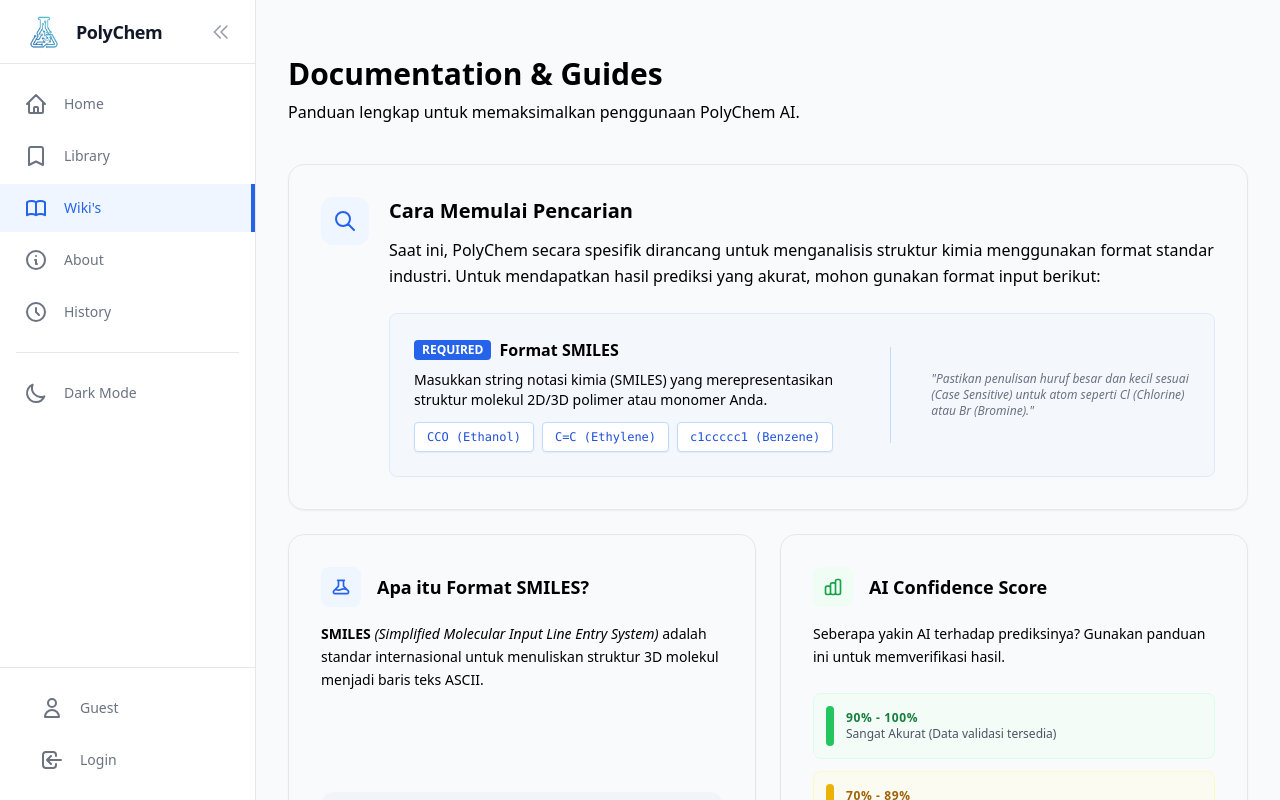
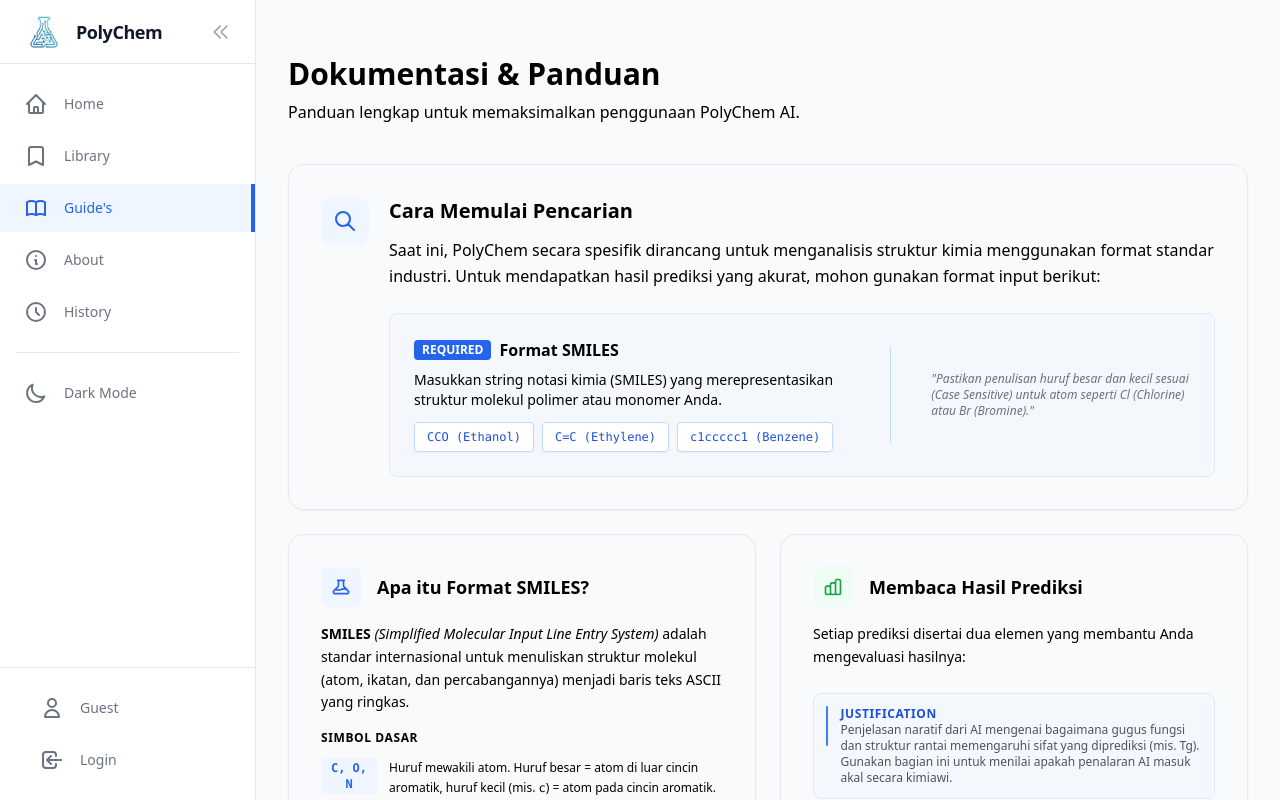
Before and after one commit to NovaChemAI/polychem_ai_project_asah_2025, a React (Vite) app in the folder polychem-ai_frontend/: page /wiki in a window 1280 px wide. Built offline with nearby package versions, Linux system fonts and the light colour scheme; no server answers.

Commit message:
perubahan pada guide

```diff
--- a/polychem-ai_frontend/src/components/layout/DashboardLayout.tsx
+++ b/polychem-ai_frontend/src/components/layout/DashboardLayout.tsx
@@ -68,7 +68,7 @@
       onItemClick={onItemClick}
       isOpen={isOpen}
       to="/wiki"
-      label="Wiki's"
+      label="Guide's"
       active={isActive("/wiki")}
       icon={
         <svg
--- a/polychem-ai_frontend/src/pages/WikiPage.tsx
+++ b/polychem-ai_frontend/src/pages/WikiPage.tsx
@@ -3,9 +3,7 @@
     <div className="max-w-6xl mx-auto pb-10">
       {/* Header Section */}
       <div className="mb-10 text-center md:text-left pt-6">
-        {/* Update: text-main */}
-        <h1 className="text-3xl font-extrabold text-main">Documentation & Guides</h1>
-        {/* Update: text-muted */}
+        <h1 className="text-3xl font-extrabold text-main">Dokumentasi & Panduan</h1>
         <p className="text-muted mt-2">Panduan lengkap untuk memaksimalkan penggunaan PolyChem AI.</p>
       </div>
 
@@ -13,39 +11,29 @@
       <div className="grid grid-cols-1 md:grid-cols-2 gap-6">
 
         {/* --- CARD 1: CARA PENCARIAN (Full Width) --- */}
-        {/* Update: bg-card, border-border, hover states */}
         <div className="col-span-1 md:col-span-2 bg-card rounded-2xl border border-border shadow-sm p-8 hover:shadow-md transition-shadow">
           <div className="flex items-start gap-5">
-            {/* Icon Container */}
-            {/* Update: dark mode colors */}
             <div className="w-12 h-12 rounded-xl bg-blue-50 dark:bg-blue-900/30 flex items-center justify-center flex-shrink-0 text-blue-600 dark:text-blue-400">
               <svg className="w-6 h-6" fill="none" stroke="currentColor" viewBox="0 0 24 24"><path strokeLinecap="round" strokeLinejoin="round" strokeWidth={2} d="M21 21l-6-6m2-5a7 7 0 11-14 0 7 7 0 0114 0z" /></svg>
             </div>
 
             <div className="flex-1">
-              {/* Update: text-main */}
               <h2 className="text-xl font-bold text-main mb-3">Cara Memulai Pencarian</h2>
-              {/* Update: text-muted */}
               <p className="text-muted mb-6 leading-relaxed">
                 Saat ini, PolyChem secara spesifik dirancang untuk menganalisis struktur kimia menggunakan format standar industri. Untuk mendapatkan hasil prediksi yang akurat, mohon gunakan format input berikut:
               </p>
 
               <div className="grid grid-cols-1 md:grid-cols-2 gap-4">
-                {/* Metode: SMILES Format */}
-                {/* Update: border & bg colors for dark mode */}
                 <div className="col-span-2 border border-blue-100 dark:border-blue-900 bg-blue-50/50 dark:bg-blue-900/10 rounded-lg p-6 flex flex-col md:flex-row items-center gap-6">
                   <div className="flex-1">
                     <div className="flex items-center gap-2 mb-2">
                        <span className="bg-blue-600 text-white text-xs font-bold px-2 py-0.5 rounded">REQUIRED</span>
-                       {/* Update: text-main */}
                        <span className="font-semibold text-main">Format SMILES</span>
                     </div>
-                    {/* Update: text-muted */}
                     <p className="text-sm text-muted mb-3">
-                        Masukkan string notasi kimia (SMILES) yang merepresentasikan struktur molekul 2D/3D polimer atau monomer Anda.
+                        Masukkan string notasi kimia (SMILES) yang merepresentasikan struktur molekul polimer atau monomer Anda.
                     </p>
                     <div className="flex flex-wrap gap-2">
-                        {/* Update: code block colors for dark mode */}
                         <div className="text-xs font-mono text-blue-700 dark:text-blue-300 bg-white dark:bg-slate-800 px-3 py-1.5 rounded border border-blue-200 dark:border-slate-600 shadow-sm">
                             CCO (Ethanol)
                         </div>
@@ -58,7 +46,6 @@
                     </div>
                   </div>
 
-                  {/* Visual Hint */}
                   <div className="hidden md:block w-px h-24 bg-blue-200 dark:bg-blue-800 mx-4"></div>
 
                   <div className="md:w-1/3 text-xs text-gray-500 dark:text-gray-400 italic text-center md:text-left">
@@ -79,11 +66,32 @@
             <h2 className="text-lg font-bold text-main">Apa itu Format SMILES?</h2>
           </div>
 
-          <p className="text-muted text-sm mb-4 leading-relaxed flex-grow">
-            <strong>SMILES</strong> <em>(Simplified Molecular Input Line Entry System)</em> adalah standar internasional untuk menuliskan struktur 3D molekul menjadi baris teks ASCII.
+          <p className="text-muted text-sm mb-4 leading-relaxed">
+            <strong>SMILES</strong> <em>(Simplified Molecular Input Line Entry System)</em> adalah standar internasional untuk menuliskan struktur molekul (atom, ikatan, dan percabangannya) menjadi baris teks ASCII yang ringkas.
           </p>
 
-          {/* Update: Code block bg & text for dark mode */}
+          <div className="flex-grow mb-4">
+            <p className="text-xs font-bold text-main uppercase tracking-wider mb-3">Simbol Dasar</p>
+            <div className="space-y-2.5">
+              <div className="flex items-start gap-3">
+                <span className="font-mono text-xs font-bold text-blue-600 dark:text-blue-400 bg-blue-50 dark:bg-blue-900/30 rounded px-2 py-0.5 w-14 text-center flex-shrink-0">C, O, N</span>
+                <p className="text-xs text-muted leading-relaxed">Huruf mewakili atom. Huruf besar = atom di luar cincin aromatik, huruf kecil (mis. <code className="font-mono">c</code>) = atom pada cincin aromatik.</p>
+              </div>
+              <div className="flex items-start gap-3">
+                <span className="font-mono text-xs font-bold text-blue-600 dark:text-blue-400 bg-blue-50 dark:bg-blue-900/30 rounded px-2 py-0.5 w-14 text-center flex-shrink-0">( )</span>
+                <p className="text-xs text-muted leading-relaxed">Tanda kurung menandai percabangan rantai dari atom sebelumnya, mis. <code className="font-mono">CC(C)C</code> untuk isobutana.</p>
+              </div>
+              <div className="flex items-start gap-3">
+                <span className="font-mono text-xs font-bold text-blue-600 dark:text-blue-400 bg-blue-50 dark:bg-blue-900/30 rounded px-2 py-0.5 w-14 text-center flex-shrink-0">= , #</span>
+                <p className="text-xs text-muted leading-relaxed">Tanda ikatan: <code className="font-mono">=</code> untuk ikatan rangkap dua, <code className="font-mono">#</code> untuk ikatan rangkap tiga. Ikatan tunggal tidak perlu simbol.</p>
+              </div>
+              <div className="flex items-start gap-3">
+                <span className="font-mono text-xs font-bold text-blue-600 dark:text-blue-400 bg-blue-50 dark:bg-blue-900/30 rounded px-2 py-0.5 w-14 text-center flex-shrink-0">1, 2...</span>
+                <p className="text-xs text-muted leading-relaxed">Angka menandai penutupan cincin — dua atom dengan angka yang sama saling terhubung, mis. <code className="font-mono">C1CCCCC1</code> untuk sikloheksana.</p>
+              </div>
+            </div>
+          </div>
+
           <div className="bg-slate-100 dark:bg-slate-800 rounded-xl p-4 text-slate-900 dark:text-slate-200 font-mono text-xs border border-slate-100 dark:border-slate-700">
             <div className="flex justify-between mb-2 border-b border-slate-300 dark:border-slate-600 pb-2">
               <span>Molekul</span>
@@ -106,45 +114,67 @@
           </div>
         </div>
 
-        {/* --- CARD 3: INTERPRETASI SKOR (Half Width) --- */}
+        {/* --- CARD 3: MEMBACA HASIL PREDIKSI (Half Width) --- */}
         <div className="bg-card rounded-2xl border border-border shadow-sm p-8 hover:shadow-md transition-shadow flex flex-col">
           <div className="flex items-center gap-4 mb-4">
             <div className="w-10 h-10 rounded-lg bg-green-50 dark:bg-green-900/30 flex items-center justify-center text-green-600 dark:text-green-400">
               <svg className="w-5 h-5" fill="none" stroke="currentColor" viewBox="0 0 24 24"><path strokeLinecap="round" strokeLinejoin="round" strokeWidth={2} d="M9 19v-6a2 2 0 00-2-2H5a2 2 0 00-2 2v6a2 2 0 002 2h2a2 2 0 002-2zm0 0V9a2 2 0 012-2h2a2 2 0 012 2v10m-6 0a2 2 0 002 2h2a2 2 0 002-2m0 0V5a2 2 0 012-2h2a2 2 0 012 2v14a2 2 0 01-2 2h-2a2 2 0 01-2-2z" /></svg>
             </div>
-            <h2 className="text-lg font-bold text-main">AI Confidence Score</h2>
+            <h2 className="text-lg font-bold text-main">Membaca Hasil Prediksi</h2>
           </div>
 
           <p className="text-muted text-sm mb-6 leading-relaxed">
-            Seberapa yakin AI terhadap prediksinya? Gunakan panduan ini untuk memverifikasi hasil.
+            Setiap prediksi disertai dua elemen yang membantu Anda mengevaluasi hasilnya:
           </p>
 
-          <div className="space-y-3">
-            {/* Level High */}
-            <div className="flex items-center gap-3 p-3 rounded-lg border border-green-100 dark:border-green-900 bg-green-50/50 dark:bg-green-900/20">
-              <div className="w-2 h-10 rounded-full bg-green-500"></div>
+          <div className="space-y-4">
+            {/* Justification */}
+            <div className="flex items-start gap-3 p-3 rounded-lg border border-blue-100 dark:border-blue-900 bg-blue-50/50 dark:bg-blue-900/20">
+              <div className="w-2 h-full min-h-[2.5rem] rounded-full bg-blue-500"></div>
               <div>
-                <p className="text-xs font-bold text-green-700 dark:text-green-400 uppercase tracking-wider">90% - 100%</p>
-                <p className="text-xs text-gray-600 dark:text-gray-400 font-medium">Sangat Akurat (Data validasi tersedia)</p>
+                <p className="text-xs font-bold text-blue-700 dark:text-blue-400 uppercase tracking-wider">Justification</p>
+                <p className="text-xs text-gray-600 dark:text-gray-400 font-medium">
+                  Penjelasan naratif dari AI mengenai bagaimana gugus fungsi dan struktur rantai memengaruhi sifat yang diprediksi (mis. Tg). Gunakan bagian ini untuk menilai apakah penalaran AI masuk akal secara kimiawi.
+                </p>
               </div>
             </div>
 
-            {/* Level Medium */}
-            <div className="flex items-center gap-3 p-3 rounded-lg border border-yellow-100 dark:border-yellow-900 bg-yellow-50/50 dark:bg-yellow-900/20">
-              <div className="w-2 h-10 rounded-full bg-yellow-500"></div>
-              <div>
-                <p className="text-xs font-bold text-yellow-700 dark:text-yellow-400 uppercase tracking-wider">70% - 89%</p>
-                <p className="text-xs text-gray-600 dark:text-gray-400 font-medium">Moderat (Disarankan verifikasi lab)</p>
+            {/* Similar Compounds % Match — ranked #1, #2, #3 */}
+            <div>
+              <p className="text-xs font-bold text-main uppercase tracking-wider mb-2">Similar Compounds (% Match)</p>
+              <p className="text-xs text-muted mb-3 leading-relaxed">
+                Senyawa paling mirip secara struktural dari database ditampilkan berurutan berdasarkan ranking, bukan berdasarkan ambang batas akurasi tetap.
+              </p>
+
+              <div className="space-y-2">
+                {/* Rank #1 */}
+                <div className="flex items-center gap-3 p-2.5 rounded-lg border border-green-100 dark:border-green-900 bg-green-50/50 dark:bg-green-900/20">
+                  <div className="w-2 h-8 rounded-full bg-green-500"></div>
+                  <div className="flex-1 flex items-center justify-between">
+                    <p className="text-xs font-bold text-green-700 dark:text-green-400">#1 &middot; Match Tertinggi</p>
+                  </div>
+                </div>
+
+                {/* Rank #2 */}
+                <div className="flex items-center gap-3 p-2.5 rounded-lg border border-blue-100 dark:border-blue-900 bg-blue-50/50 dark:bg-blue-900/20">
+                  <div className="w-2 h-8 rounded-full bg-blue-500"></div>
+                  <div className="flex-1 flex items-center justify-between">
+                    <p className="text-xs font-bold text-blue-700 dark:text-blue-400">#2 &middot; Match Kedua</p>
+                  </div>
+                </div>
+
+                {/* Rank #3 */}
+                <div className="flex items-center gap-3 p-2.5 rounded-lg border border-slate-200 dark:border-slate-700 bg-slate-50/50 dark:bg-slate-800/40">
+                  <div className="w-2 h-8 rounded-full bg-slate-400"></div>
+                  <div className="flex-1 flex items-center justify-between">
+                    <p className="text-xs font-bold text-slate-600 dark:text-slate-300">#3 &middot; Match Ketiga</p>
+                  </div>
+                </div>
               </div>
-            </div>
 
-            {/* Level Low */}
-            <div className="flex items-center gap-3 p-3 rounded-lg border border-red-100 dark:border-red-900 bg-red-50/50 dark:bg-red-900/20">
-              <div className="w-2 h-10 rounded-full bg-red-500"></div>
-              <div>
-                <p className="text-xs font-bold text-red-700 dark:text-red-400 uppercase tracking-wider">&lt; 70%</p>
-                <p className="text-xs text-gray-600 dark:text-gray-400 font-medium">Rendah (Struktur kimia tidak umum)</p>
-              </div>
+              <p className="text-xs text-gray-500 dark:text-gray-400 italic mt-3">
+                Semakin rendah nomor rank, semakin mirip strukturnya dengan senyawa referensi. Jika ketiga match bernilai rendah, senyawa Anda kemungkinan cukup unik/novel — prediksi lebih bergantung pada reasoning AI di bagian Justification.
+              </p>
             </div>
           </div>
         </div>
```
Also changed, not shown: 1 other file (tests, documents, lock files or other folders).
